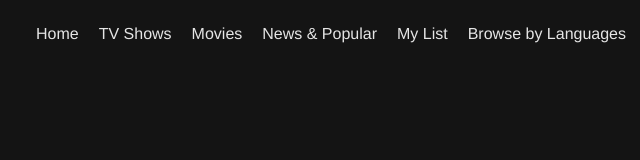
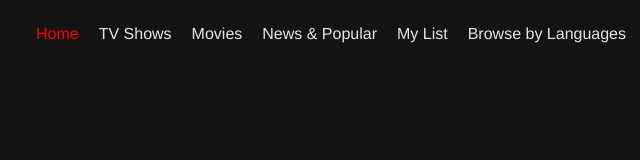
Before and after one commit to Anshumanv-15/netflix, a plain HTML site: page index.html in a window 1280 px wide. In both pictures the pointer is over the item "Home". Shown: the full height of the page, 109-749 px from the left. Drawn offline with Linux system fonts and the light colour scheme; no server answers.

Commit message:
Update netflix.css

```diff
--- a/netflix.css
+++ b/netflix.css
@@ -60,6 +60,10 @@ header.black-bg{
     color: #e5e5e5;
     margin-right: 20px;
     cursor: pointer;
+}
+
+.nav-item:hover{
+    color: red;
 }
 
 .right-cont svg, .right-cont img{
```
